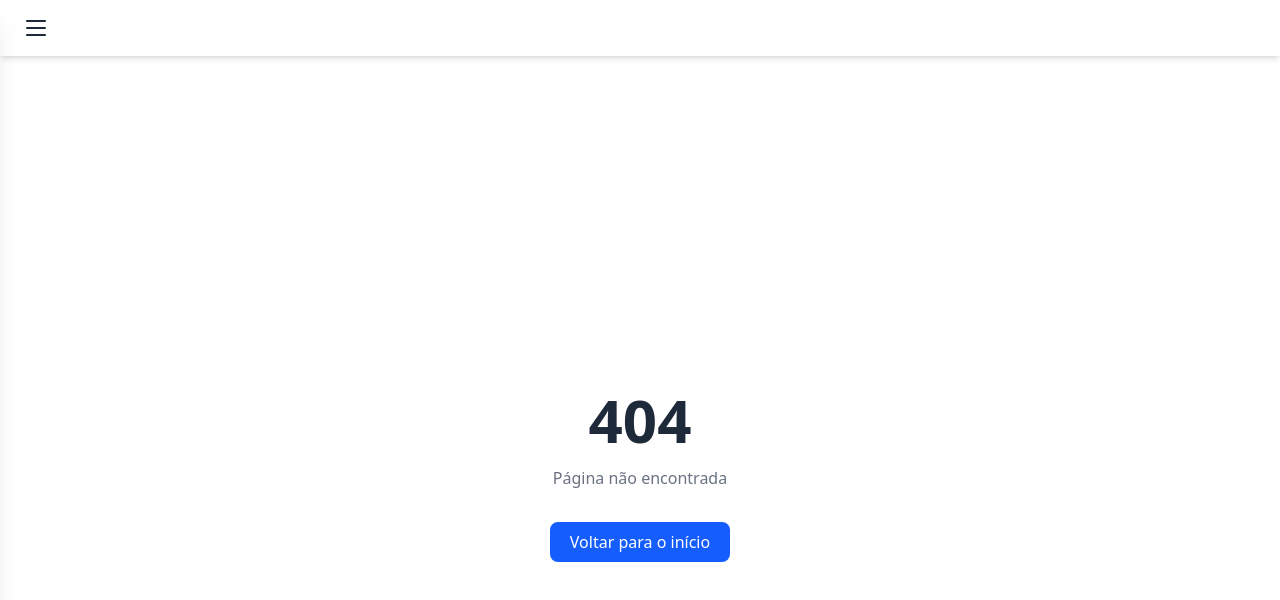
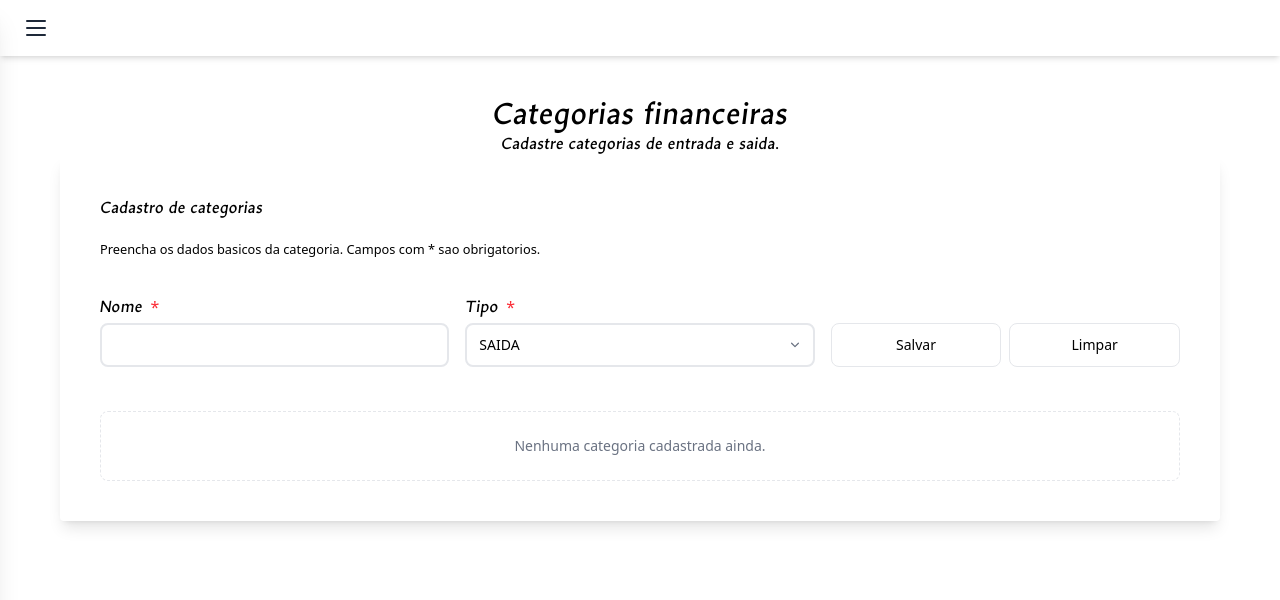
Before and after one commit to phelippnd-programador/contabiliza_simples, a React (Vite) app: page /financeiro/categorias in a window 1280 px wide. Before the commit this address had no page. Shown: the top 600 px of the page. Built offline with nearby package versions, Linux system fonts and the light colour scheme.

Commit message:
feat: add categorias financeiras page

```diff
--- a/src/app/router.tsx
+++ b/src/app/router.tsx
@@ -10,6 +10,9 @@ import ConfiguracaoEmpresaPage from "../features/empresa/pages/ConfiguracaoEmpre
 
 const CadastroEmpresaPage = lazy(() => import("../features/empresa/pages/CadastroEmpresaPage"));
 const TributacaoPage = lazy(() => import("../features/tributacao/pages/TributacaoPage"));
+const CategoriasFinanceirasPage = lazy(
+  () => import("../features/financeiro/pages/CategoriasFinanceirasPage")
+);
 const ContasBancariasPage = lazy(
   () => import("../features/financeiro/pages/ContasBancariasPage")
 );
@@ -101,6 +104,14 @@ export const router = createBrowserRouter([
           </RequireRole>
         ),
       },
+      {
+        path: "financeiro/categorias",
+        element: withLoading(
+          <RequireRole allowedRoles={["CONTADOR", "EMPRESA"]}>
+            <CategoriasFinanceirasPage />
+          </RequireRole>
+        ),
+      },
 
       // 404 dentro do layout (eu recomendo deixar ligado)
       { path: "*", element: <NotFoundPage /> },
--- /dev/null
+++ b/src/features/financeiro/pages/CategoriasFinanceirasPage.tsx
@@ -0,0 +1,191 @@
+import React, { useEffect, useState } from "react";
+import AppTitle, { AppSubTitle } from "../../../components/ui/text/AppTitle";
+import Card from "../../../components/ui/card/Card";
+import AppButton from "../../../components/ui/button/AppButton";
+import AppTextInput from "../../../components/ui/input/AppTextInput";
+import AppSelectInput from "../../../components/ui/input/AppSelectInput";
+import AppTable from "../../../components/ui/table/AppTable";
+import AppListNotFound from "../../../components/ui/AppListNotFound";
+import { tipoCategoriaOptions } from "../../../shared/types/select-type";
+import {
+  deleteCategoria,
+  listCategorias,
+  saveCategoria,
+} from "../storage/categorias";
+import { TipoMovimentoCaixa, type CategoriaMovimento } from "../types";
+
+const EditIcon = () => (
+  <svg
+    className="h-4 w-4"
+    viewBox="0 0 20 20"
+    fill="currentColor"
+    aria-hidden="true"
+  >
+    <path d="M13.586 2.586a2 2 0 0 1 2.828 2.828l-9.5 9.5a1 1 0 0 1-.39.242l-4 1.333a.5.5 0 0 1-.632-.632l1.333-4a1 1 0 0 1 .242-.39l9.5-9.5Z" />
+  </svg>
+);
+
+const CategoriasFinanceirasPage = () => {
+  const [categorias, setCategorias] = useState<CategoriaMovimento[]>([]);
+  const [form, setForm] = useState({
+    id: "",
+    nome: "",
+    tipo: TipoMovimentoCaixa.SAIDA as TipoMovimentoCaixa,
+  });
+  const [errors, setErrors] = useState<{ nome?: string }>({});
+
+  const refresh = () => setCategorias(listCategorias());
+
+  useEffect(() => {
+    refresh();
+  }, []);
+
+  const handleSave = () => {
+    const nome = form.nome.trim();
+    if (!nome) {
+      setErrors({ nome: "Informe o nome da categoria" });
+      return;
+    }
+
+    saveCategoria({
+      id: form.id || undefined,
+      nome,
+      tipo: form.tipo,
+    });
+    setErrors({});
+    setForm({ id: "", nome: "", tipo: TipoMovimentoCaixa.SAIDA });
+    refresh();
+  };
+
+  const handleEdit = (categoria: CategoriaMovimento) => {
+    setForm({
+      id: categoria.id,
+      nome: categoria.nome,
+      tipo: categoria.tipo,
+    });
+    setErrors({});
+  };
+
+  const handleRemove = (categoria: CategoriaMovimento) => {
+    const confirmed = window.confirm(
+      `Deseja remover a categoria "${categoria.nome}"?`
+    );
+    if (!confirmed) return;
+    deleteCategoria(categoria.id);
+    if (form.id === categoria.id) {
+      setForm({ id: "", nome: "", tipo: TipoMovimentoCaixa.SAIDA });
+    }
+    refresh();
+  };
+
+  const handleReset = () => {
+    setForm({ id: "", nome: "", tipo: TipoMovimentoCaixa.SAIDA });
+    setErrors({});
+  };
+
+  return (
+    <div className="flex w-full flex-col items-center justify-center p-5">
+      <AppTitle text="Categorias financeiras" />
+      <AppSubTitle text="Cadastre categorias de entrada e saida." />
+
+      <Card>
+        <AppSubTitle text="Cadastro de categorias" />
+        <small>
+          Preencha os dados basicos da categoria. Campos com * sao obrigatorios.
+        </small>
+
+        <div className="mt-4 grid grid-cols-1 gap-4 md:grid-cols-3">
+          <AppTextInput
+            required
+            title="Nome"
+            value={form.nome}
+            onChange={(e) =>
+              setForm((prev) => ({ ...prev, nome: e.target.value }))
+            }
+            error={errors.nome}
+          />
+
+          <AppSelectInput
+            required
+            title="Tipo"
+            value={form.tipo}
+            onChange={(e) =>
+              setForm((prev) => ({
+                ...prev,
+                tipo: e.target.value as TipoMovimentoCaixa,
+              }))
+            }
+            data={tipoCategoriaOptions}
+          />
+
+          <div className="flex items-end gap-2">
+            <AppButton type="button" className="w-auto" onClick={handleSave}>
+              {form.id ? "Atualizar" : "Salvar"}
+            </AppButton>
+            <AppButton type="button" className="w-auto" onClick={handleReset}>
+              Limpar
+            </AppButton>
+          </div>
+        </div>
+
+        <div className="mt-6">
+          <AppTable
+            data={categorias}
+            rowKey={(row) => row.id}
+            emptyState={
+              <AppListNotFound texto="Nenhuma categoria cadastrada ainda." />
+            }
+            pagination={{ enabled: true, pageSize: 8 }}
+            columns={[
+              {
+                key: "nome",
+                header: "Categoria",
+                render: (categoria) => (
+                  <span className="font-medium text-gray-900">
+                    {categoria.nome}
+                  </span>
+                ),
+              },
+              {
+                key: "tipo",
+                header: "Tipo",
+                render: (categoria) =>
+                  categoria.tipo === TipoMovimentoCaixa.ENTRADA
+                    ? "Entrada"
+                    : "Saida",
+              },
+              {
+                key: "acoes",
+                header: "Acoes",
+                align: "right",
+                render: (categoria) => (
+                  <div className="flex justify-end gap-2">
+                    <button
+                      type="button"
+                      className="inline-flex items-center gap-2 rounded-md border border-gray-200 px-3 py-2 text-xs font-medium text-gray-700 hover:border-blue-500"
+                      onClick={() => handleEdit(categoria)}
+                      aria-label={`Editar categoria ${categoria.nome}`}
+                    >
+                      <EditIcon />
+                      Editar
+                    </button>
+                    <button
+                      type="button"
+                      className="inline-flex items-center gap-2 rounded-md border border-red-200 px-3 py-2 text-xs font-medium text-red-600 hover:border-red-400"
+                      onClick={() => handleRemove(categoria)}
+                      aria-label={`Remover categoria ${categoria.nome}`}
+                    >
+                      Remover
+                    </button>
+                  </div>
+                ),
+              },
+            ]}
+          />
+        </div>
+      </Card>
+    </div>
+  );
+};
+
+export default CategoriasFinanceirasPage;
--- /dev/null
+++ b/src/features/financeiro/storage/categorias.ts
@@ -0,0 +1,54 @@
+import type { CategoriaMovimento } from "../types";
+
+const STORAGE_KEY = "financeiro.categorias";
+
+const createLocalId = () =>
+  `categoria-${Date.now()}-${Math.random().toString(16).slice(2)}`;
+
+const load = (): CategoriaMovimento[] => {
+  try {
+    const raw = window.localStorage.getItem(STORAGE_KEY);
+    if (!raw) return [];
+    const parsed = JSON.parse(raw);
+    return Array.isArray(parsed) ? (parsed as CategoriaMovimento[]) : [];
+  } catch {
+    return [];
+  }
+};
+
+const persist = (categorias: CategoriaMovimento[]) => {
+  window.localStorage.setItem(STORAGE_KEY, JSON.stringify(categorias));
+};
+
+export const listCategorias = (): CategoriaMovimento[] => load();
+
+export const getCategoria = (id: string): CategoriaMovimento | undefined =>
+  load().find((categoria) => categoria.id === id);
+
+export const saveCategoria = (
+  data: Omit<CategoriaMovimento, "id"> & { id?: string }
+): CategoriaMovimento => {
+  const categorias = load();
+  if (data.id) {
+    const next = categorias.map((categoria) =>
+      categoria.id === data.id ? { ...categoria, ...data } : categoria
+    );
+    persist(next);
+    return next.find((categoria) => categoria.id === data.id) ?? {
+      ...(data as CategoriaMovimento),
+    };
+  }
+
+  const created: CategoriaMovimento = {
+    ...(data as Omit<CategoriaMovimento, "id">),
+    id: createLocalId(),
+  };
+  persist([...categorias, created]);
+  return created;
+};
+
+export const deleteCategoria = (id: string) => {
+  const categorias = load();
+  const next = categorias.filter((categoria) => categoria.id !== id);
+  persist(next);
+};
```
